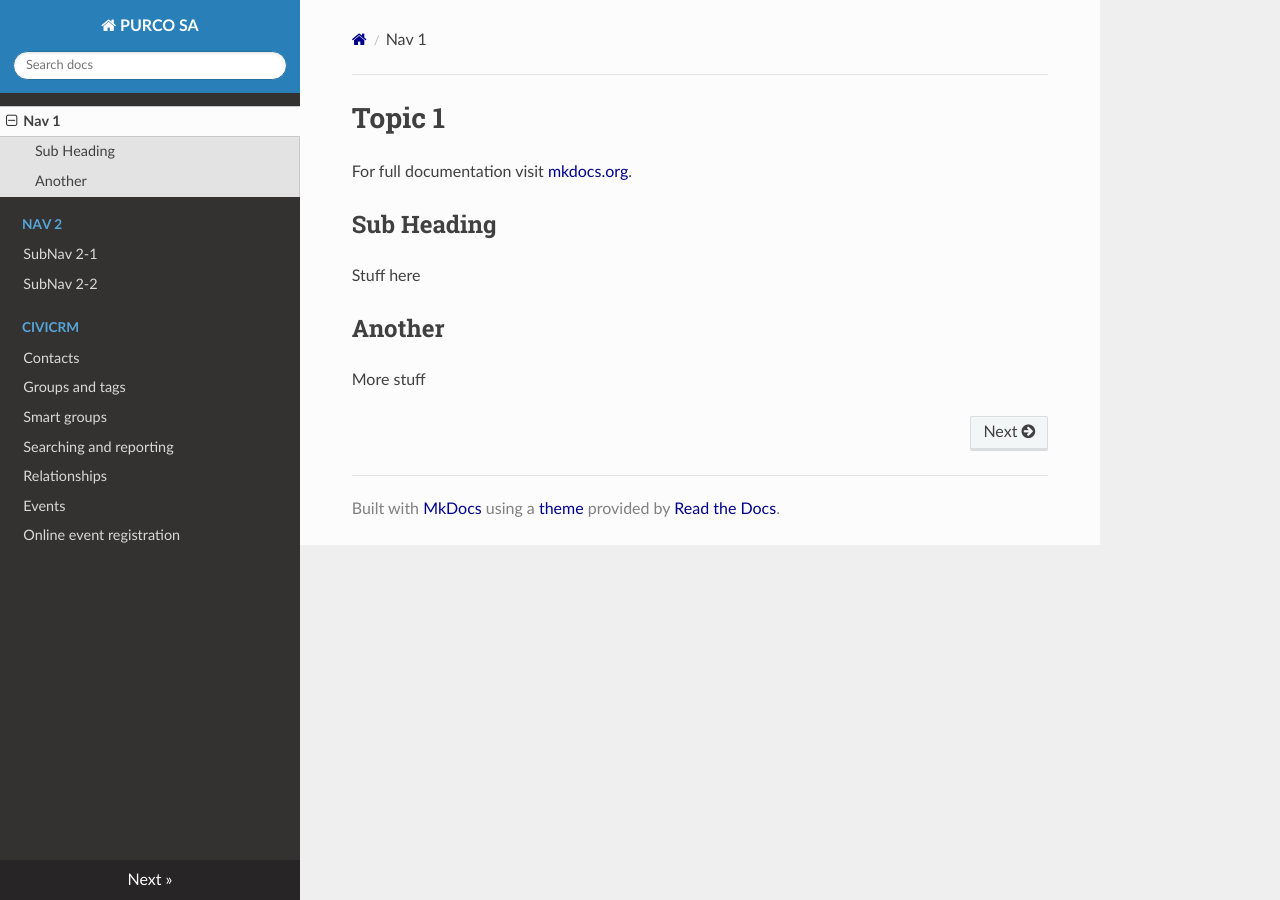
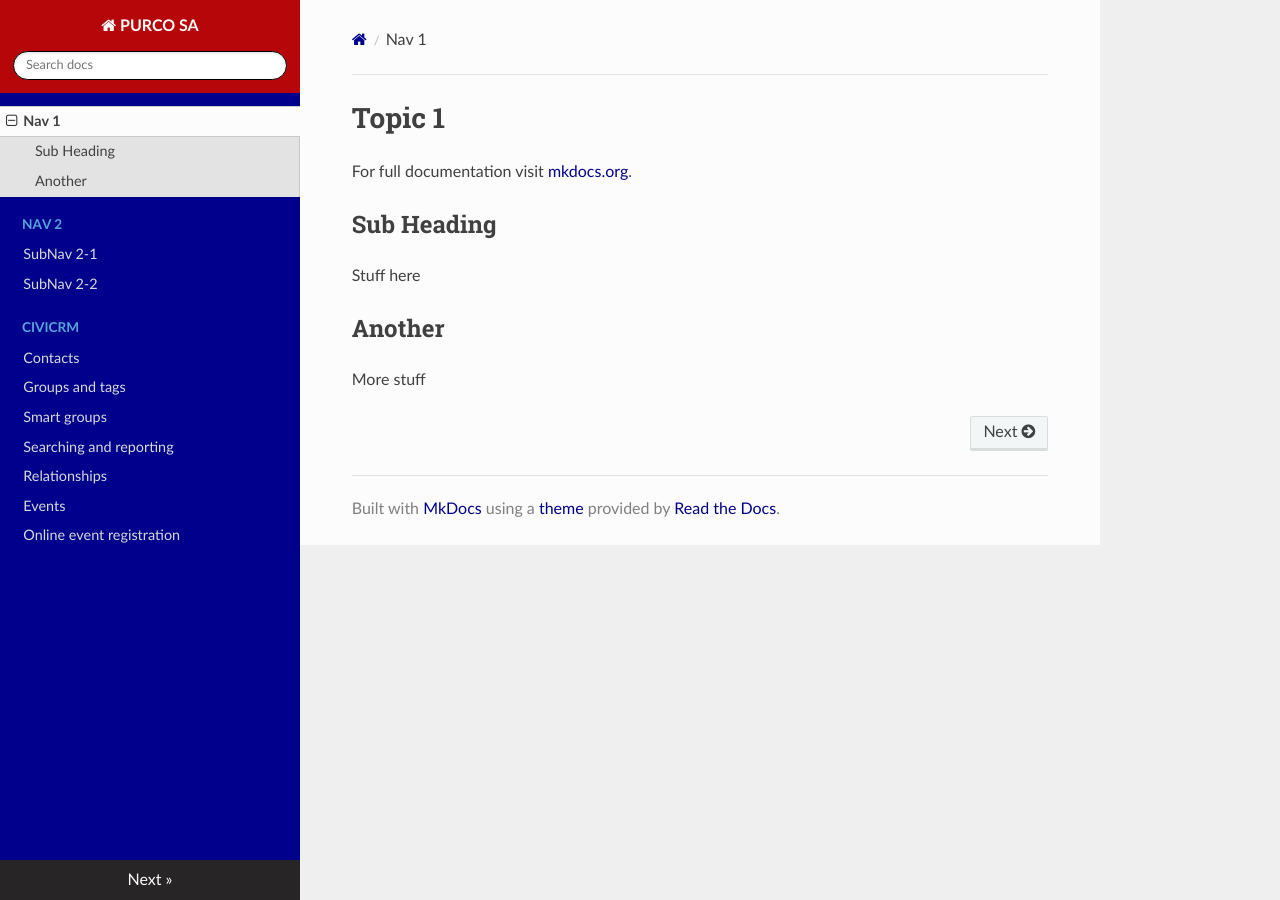
Before and after one commit to assocworks/purcosa-docs, an MkDocs documentation site: the page built from docs/index.md, in a window 1280 px wide. Built offline with MkDocs 1.6.1, drawn with Linux system fonts in a browser that asks for light colours; nearby versions of some CDN libraries.

Commit message:
Update style.css

```diff
--- a/docs/style.css
+++ b/docs/style.css
@@ -1,5 +1,15 @@
+.wy-side-nav-search {
+    background-color: #b6060a;
+}
+
 .navbar.bg-primary {
     background: #00008c !important;
+}
+.wy-side-nav-search input[type=text] {
+    border-color: #000;
+}
+.wy-nav-side {
+    background: #00008c;
 }
 a {
     color: #00008c;
```
